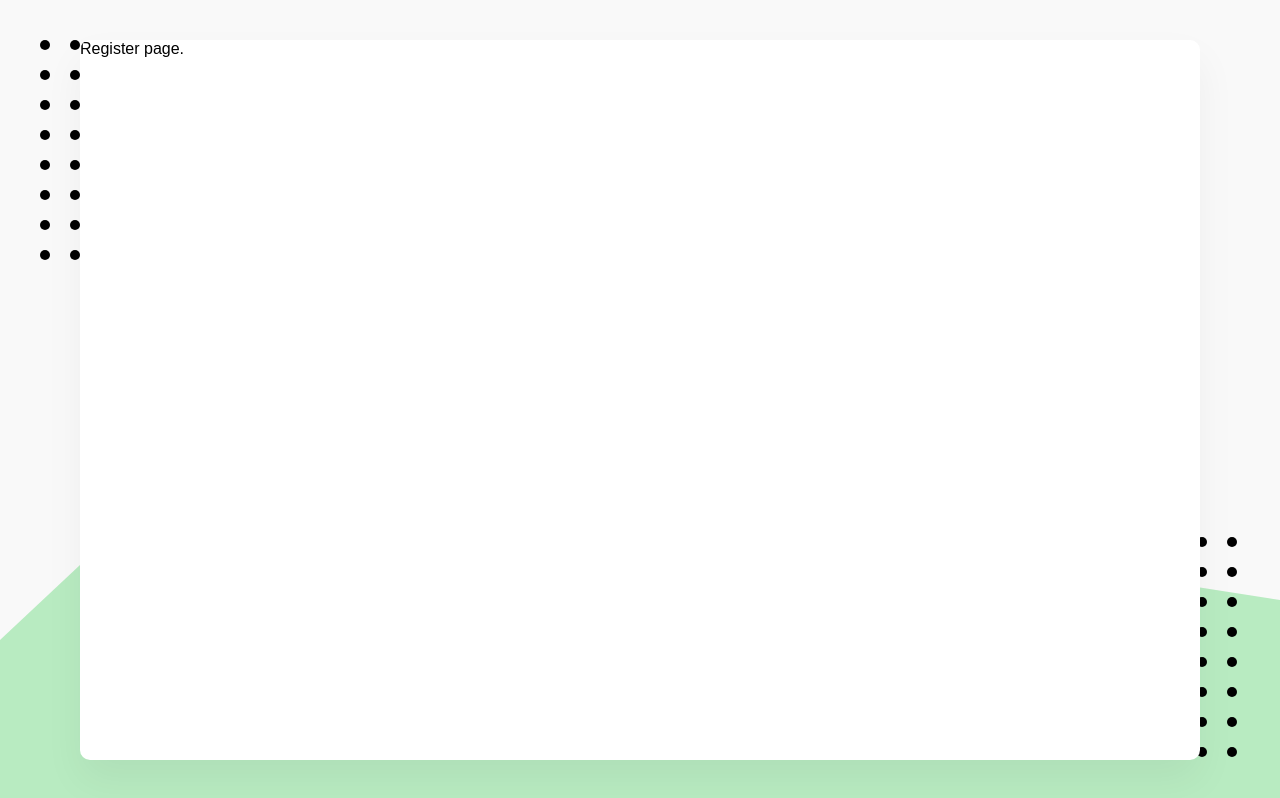
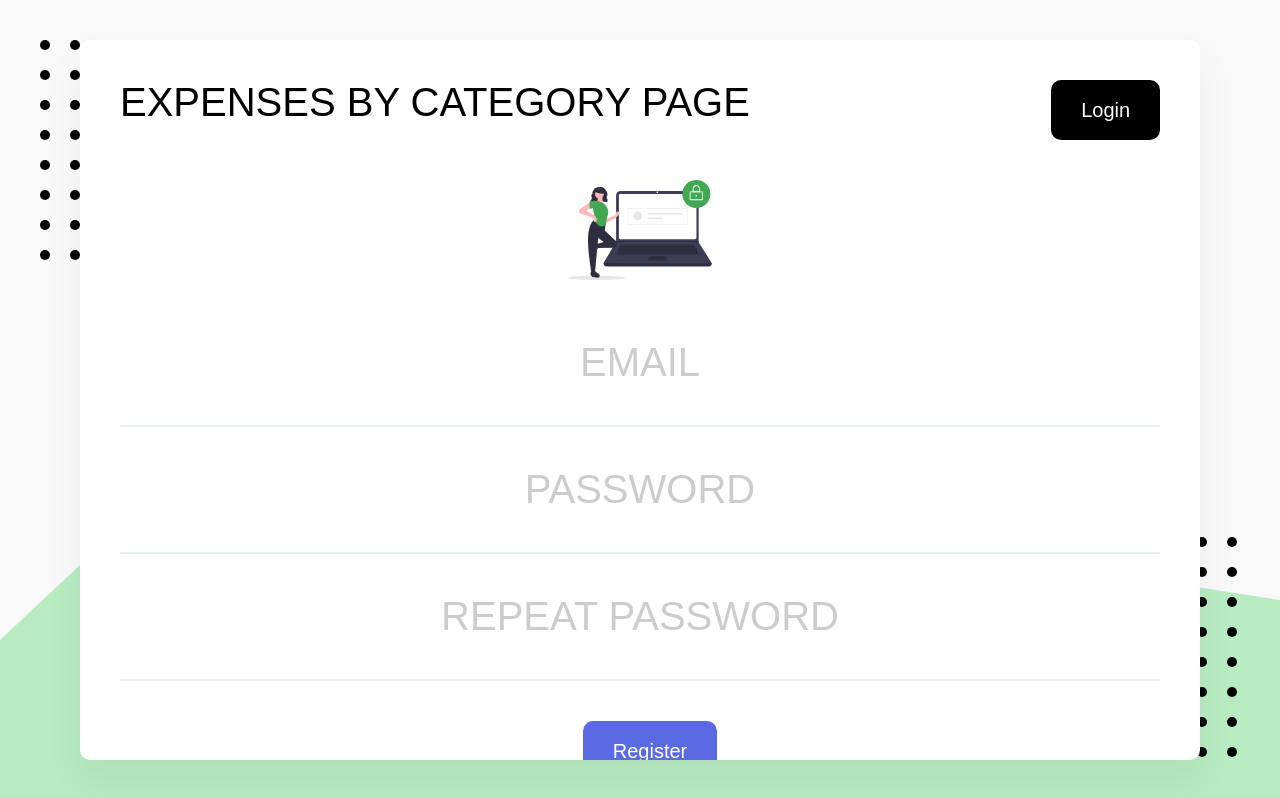
Before and after one commit to jmendozacr/expenses-react-app, a React (Create React App) app: page /register in a window 1280 px wide. Built offline with nearby package versions, Linux system fonts and the light colour scheme; what webfontloader would draw is missing.

Commit message:
adding register form page

```diff
--- a/src/pages/Register.js
+++ b/src/pages/Register.js
@@ -1,10 +1,55 @@
 import React from 'react';
+import { Helmet } from 'react-helmet';
+import  { Header, HeaderContainer, Title } from './../components/commons/Header';
+import Button from './../components/commons/Button';
+import { Form, Input, ButtonContainer } from './../components/commons/ElementsForm';
+import { ReactComponent as SvgLogin } from './../images/registro.svg'
+import styled from 'styled-components';
+
+const Svg = styled(SvgLogin)`
+    width: 100%;
+    max-height: 6.25rem; /* 100px */
+    margin-bottom: 1.25rem; /* 20px */
+`;
 
 const Register = () => {
     return (
-        <div>
-            Register page.
-        </div>
+        <>
+             <Helmet>
+                <title>Register</title>
+            </Helmet>
+            <Header>
+                <HeaderContainer>
+                    <Title>
+                        Expenses by category page
+                    </Title>
+                    <div>
+                        <Button to="/login">Login</Button>
+                    </div>
+                </HeaderContainer>
+            </Header>
+            <Form>
+                <Svg/>
+                <Input
+                    type="email"
+                    name="email"
+                    placeholder="email"
+                />
+                <Input
+                    type="password"
+                    name="password"
+                    placeholder="password"
+                />
+                <Input
+                    type="password"
+                    name="password2"
+                    placeholder="repeat password"
+                />
+                <ButtonContainer>
+                    <Button type="submit" as="button" primary>Register</Button>
+                </ButtonContainer>
+            </Form>
+        </>
     );
 }
 
```
